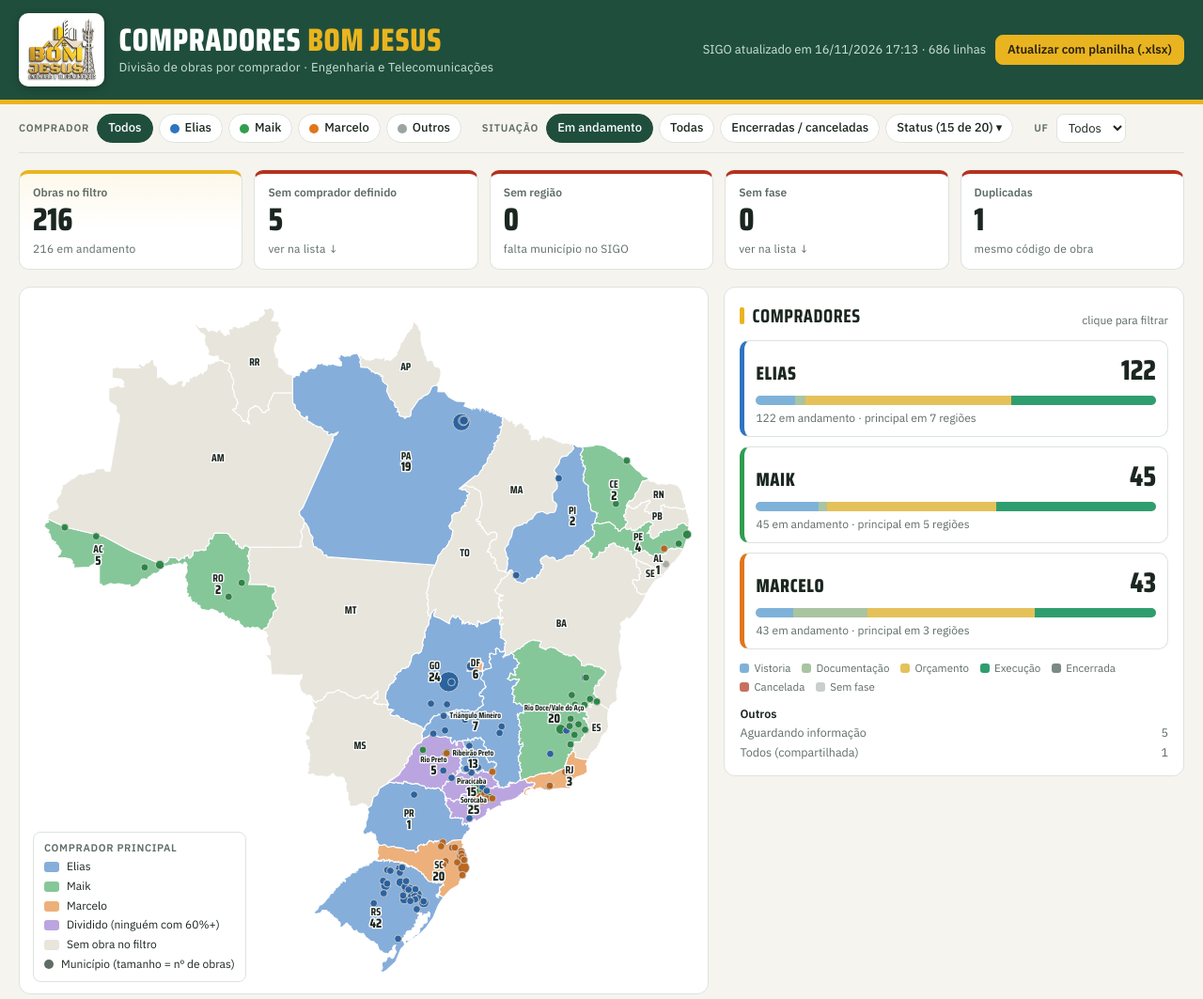
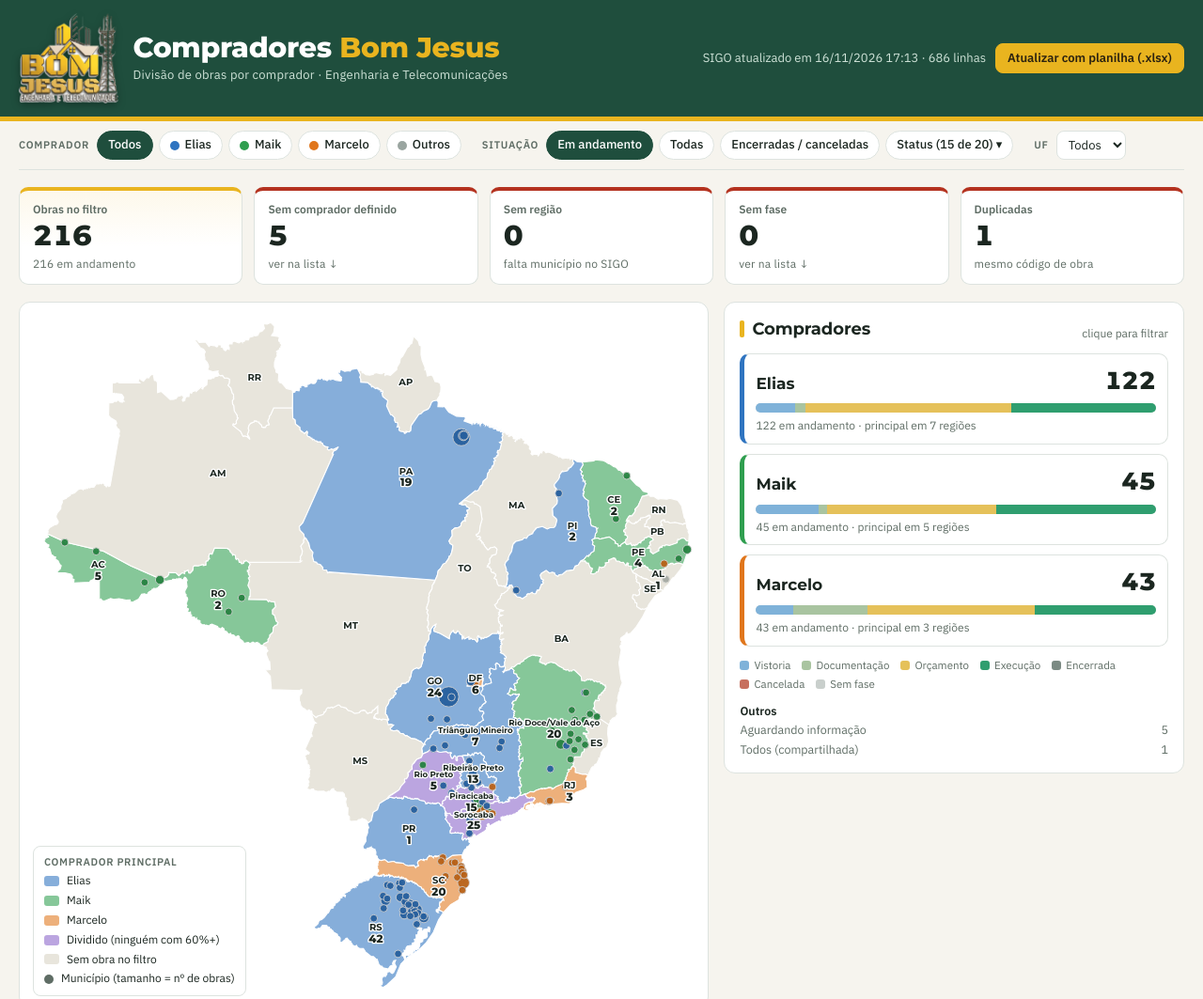
Before and after one commit to painelcompradoresbj/painelcompradoresbj.github.io, a plain HTML site: page index.html in a window 1280 px wide. Shown: the top 1063 px of the page at 94% size. Drawn offline with Linux system fonts and the light colour scheme.

Commit message:
Logo no fundo verde e fonte Montserrat

```diff
--- a/index.html
+++ b/index.html
@@ -8,7 +8,7 @@
 <link rel="icon" type="image/png" href="favicon.png">
 <link rel="preconnect" href="https://fonts.googleapis.com">
 <link rel="preconnect" href="https://fonts.gstatic.com" crossorigin>
-<link href="https://fonts.googleapis.com/css2?family=Saira+Condensed:wght@600;700;800&family=IBM+Plex+Sans:wght@400;500;600&display=swap" rel="stylesheet">
+<link href="https://fonts.googleapis.com/css2?family=Montserrat:wght@600;700;800&family=IBM+Plex+Sans:wght@400;500;600&display=swap" rel="stylesheet">
 <style>
 :root {
   /* layout: faixa verde da marca com logo + barra de filtros fixa; resumo; mapa com compradores ao lado; tabelas; lista */
@@ -27,7 +27,7 @@
   --marcelo: #e0761c; --marcelo-soft: #f9dcc2;
   --div: #8a63c9;    --div-soft: #e5dcf4;
   --outros: #9aa5a0;
-  --font-display: "Saira Condensed", "Arial Narrow", "Segoe UI", system-ui, sans-serif;
+  --font-display: "Montserrat", "Segoe UI", system-ui, sans-serif;
   --font-body: "IBM Plex Sans", "Segoe UI", system-ui, sans-serif;
   color-scheme: light;
 }
@@ -52,11 +52,11 @@ body { background: var(--bg); color: var(--ink); font-family: var(--font-body);
 .topo { background: #1f4e3d; border-bottom: 5px solid var(--gold); color: #fff; }
 .topo-in { max-width: 1320px; margin: 0 auto; padding: 14px 20px; display: flex; flex-wrap: wrap; align-items: center; justify-content: space-between; gap: 12px 24px; }
 .marca { display: flex; align-items: center; gap: 16px; }
-.logo { height: 78px; width: auto; background: #fff; border-radius: 10px; padding: 5px 8px; box-shadow: 0 2px 8px rgba(0,0,0,.25); display: block; }
-h1 { font-family: var(--font-display); font-weight: 800; font-size: 34px; line-height: 1; margin: 0; color: #fff; text-transform: uppercase; letter-spacing: .02em; text-wrap: balance; }
+.logo { height: 96px; width: auto; display: block; filter: drop-shadow(0 2px 4px rgba(0,0,0,.35)); }
+h1 { font-family: var(--font-display); font-weight: 800; font-size: 30px; line-height: 1.1; margin: 0; color: #fff; letter-spacing: -0.01em; text-wrap: balance; }
 h1 span { color: var(--gold); }
 .sub { margin: 4px 0 0; color: #cfe3d8; font-size: 13px; letter-spacing: .02em; }
-h2 { font-family: var(--font-display); font-weight: 700; font-size: 20px; margin: 0; text-transform: uppercase; letter-spacing: .03em; display: flex; align-items: center; gap: 8px; text-wrap: balance; }
+h2 { font-family: var(--font-display); font-weight: 700; font-size: 18px; margin: 0; letter-spacing: -0.005em; display: flex; align-items: center; gap: 8px; text-wrap: balance; }
 h2::before { content: ""; width: 5px; height: 18px; background: var(--gold); border-radius: 2px; flex: none; }
 .fonte { color: #cfe3d8; font-size: 13px; display: flex; gap: 10px; align-items: center; flex-wrap: wrap; }
 .btn { font: inherit; font-weight: 600; font-size: 13px; border: 1px solid var(--brand); color: var(--brand); background: var(--surface); padding: 6px 12px; border-radius: 8px; cursor: pointer; }
@@ -88,7 +88,7 @@ details.status summary::-webkit-details-marker { display: none; }
 .kpi.alerta { border-top: 4px solid var(--warn); cursor: pointer; }
 .kpi.alerta:hover { background: var(--warn-soft); }
 .kpi .lab { font-size: 12px; color: var(--muted); font-weight: 600; }
-.kpi .val { font-family: var(--font-display); font-size: 34px; line-height: 1.05; font-weight: 800; font-variant-numeric: tabular-nums; }
+.kpi .val { font-family: var(--font-display); font-size: 30px; line-height: 1.1; font-weight: 800; font-variant-numeric: tabular-nums; }
 .kpi .sub { font-size: 12px; color: var(--muted); }
 .card { background: var(--surface); border: 1px solid var(--line); border-radius: 12px; }
 .sec { padding: 16px; display: grid; gap: 12px; }
@@ -99,15 +99,15 @@ details.status summary::-webkit-details-marker { display: none; }
 svg#map { width: 100%; height: auto; display: block; }
 .area { stroke: var(--surface); stroke-width: 1.2; cursor: pointer; transition: fill .2s, opacity .2s; }
 .area:hover, .area.sel { stroke: var(--ink); stroke-width: 2.2; }
-.lbl { font-family: var(--font-display); font-weight: 700; font-size: 12.5px; fill: var(--ink); text-anchor: middle; pointer-events: none; paint-order: stroke; stroke: var(--surface); stroke-width: 3px; stroke-linejoin: round; }
-.lbl .n { font-weight: 800; font-size: 15px; }
+.lbl { font-family: var(--font-display); font-weight: 700; font-size: 11px; fill: var(--ink); text-anchor: middle; pointer-events: none; paint-order: stroke; stroke: var(--surface); stroke-width: 3px; stroke-linejoin: round; }
+.lbl .n { font-weight: 800; font-size: 13px; }
 .bub { stroke: var(--surface); stroke-width: 1; pointer-events: none; filter: brightness(.82); }
 .legend { position: absolute; left: 14px; bottom: 12px; background: color-mix(in srgb, var(--surface) 90%, transparent); border: 1px solid var(--line); border-radius: 8px; padding: 9px 11px; display: grid; gap: 4px; font-size: 12px; }
 .legend b { font-size: 11px; text-transform: uppercase; letter-spacing: .06em; color: var(--muted); }
 .legend div { display: flex; align-items: center; gap: 8px; }
 .sw { width: 16px; height: 11px; border-radius: 3px; flex: none; }
 .tip { position: absolute; pointer-events: none; background: var(--surface); border: 1px solid var(--line); box-shadow: 0 6px 20px rgba(0,0,0,.15); border-radius: 8px; padding: 10px 12px; font-size: 12.5px; min-width: 210px; display: none; z-index: 5; }
-.tip h3 { margin: 0 0 6px; font-family: var(--font-display); font-size: 17px; }
+.tip h3 { margin: 0 0 6px; font-family: var(--font-display); font-size: 14px; }
 .tip table { border-collapse: collapse; width: 100%; font-variant-numeric: tabular-nums; }
 .tip td { padding: 2px 0; } .tip td:last-child { text-align: right; font-weight: 600; }
 .comps { padding: 16px; display: grid; gap: 12px; }
@@ -115,8 +115,8 @@ svg#map { width: 100%; height: auto; display: block; }
 .comp:hover { background: var(--bg); }
 .comp[aria-pressed="true"] { background: color-mix(in srgb, var(--c) 12%, var(--surface)); }
 .comp .top { display: flex; align-items: baseline; justify-content: space-between; gap: 8px; }
-.comp .nm { font-family: var(--font-display); font-weight: 800; font-size: 20px; text-transform: uppercase; letter-spacing: .03em; }
-.comp .big { font-family: var(--font-display); font-weight: 800; font-size: 30px; font-variant-numeric: tabular-nums; }
+.comp .nm { font-family: var(--font-display); font-weight: 700; font-size: 17px; }
+.comp .big { font-family: var(--font-display); font-weight: 800; font-size: 26px; font-variant-numeric: tabular-nums; }
 .comp .meta { font-size: 12px; color: var(--muted); }
 .stack { display: flex; height: 10px; border-radius: 5px; overflow: hidden; background: var(--land); }
 .stack i { display: block; height: 100%; }
@@ -152,7 +152,7 @@ tr.dup td { background: var(--dup); }
 <header class="topo">
   <div class="topo-in">
     <div class="marca">
-      <img class="logo" src="logo.jpg" alt="Bom Jesus Engenharia e Telecomunicações" width="86" height="78">
+      <img class="logo" src="logo.png" alt="Bom Jesus Engenharia e Telecomunicações" width="106" height="96">
       <div>
         <h1>Compradores <span>Bom Jesus</span></h1>
         <p class="sub">Divisão de obras por comprador · Engenharia e Telecomunicações</p>
```
Also changed, not shown: favicon.png, logo.png (added).
